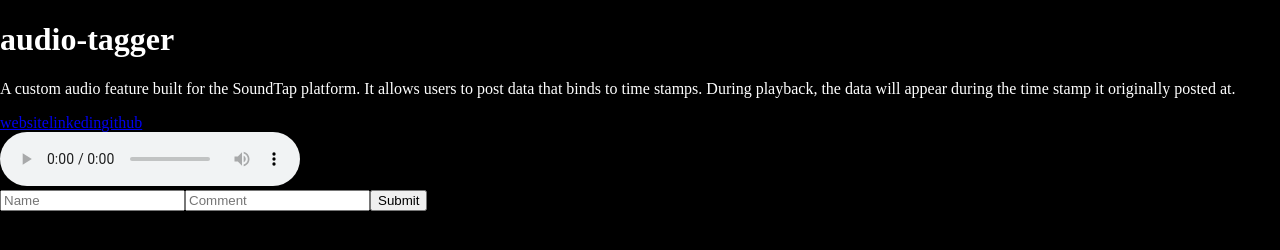
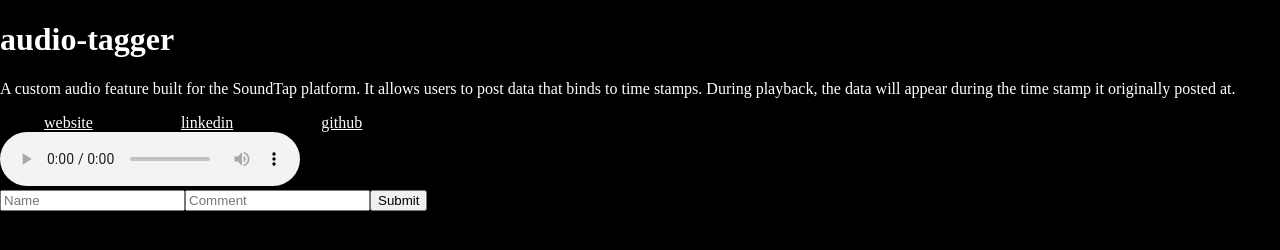
Before and after one commit to xmd404/audio-tagger, a plain HTML site: page index.html in a window 1280 px wide. Drawn offline with Linux system fonts and the light colour scheme.

Commit message:
style attributions

```diff
--- a/index.css
+++ b/index.css
@@ -10,3 +10,7 @@
     text-decoration: none; }
 .listItem {
     list-style: none; }
+.attribution {
+    padding: 2.75em;
+    color: #fff;
+}
```
